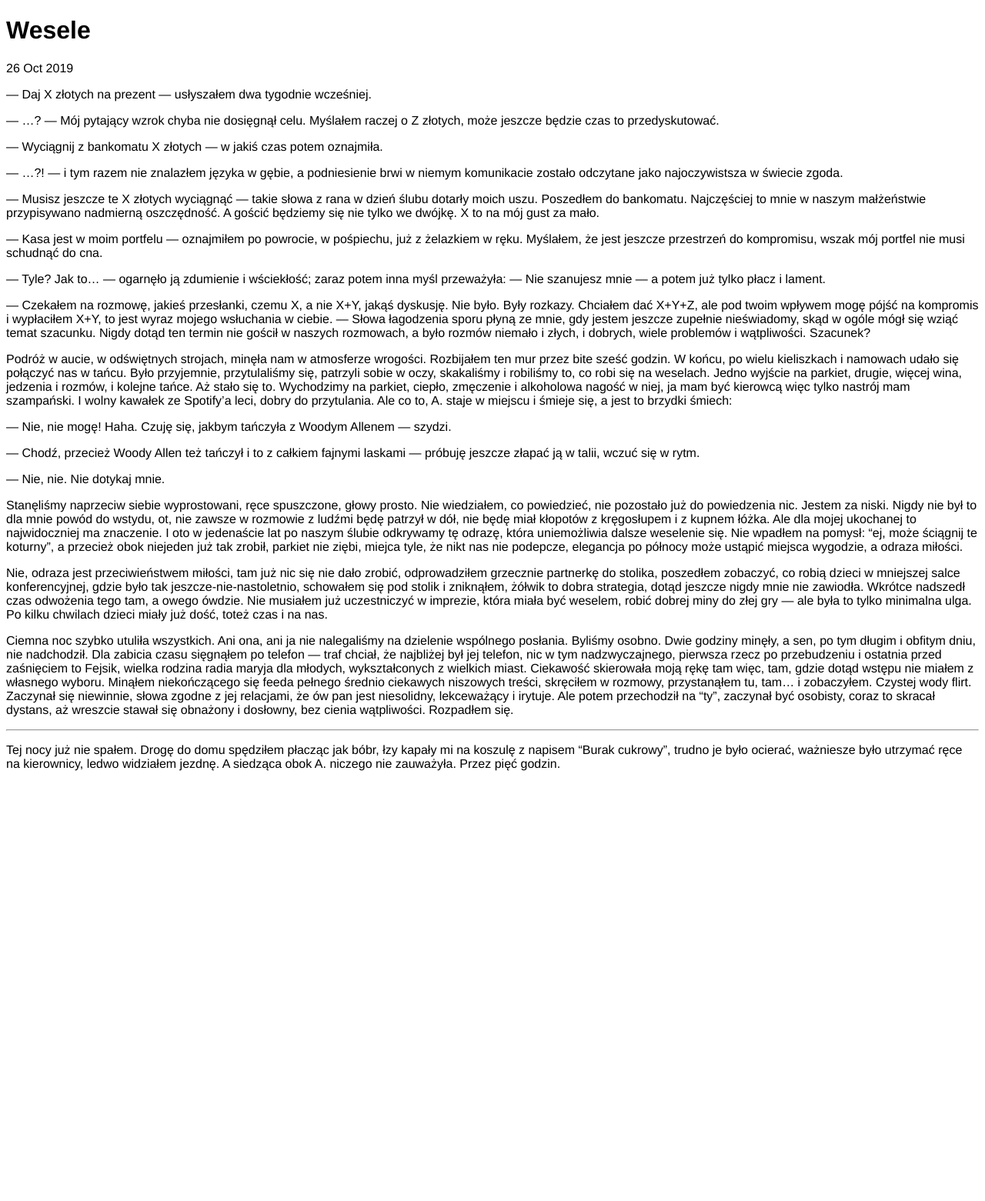
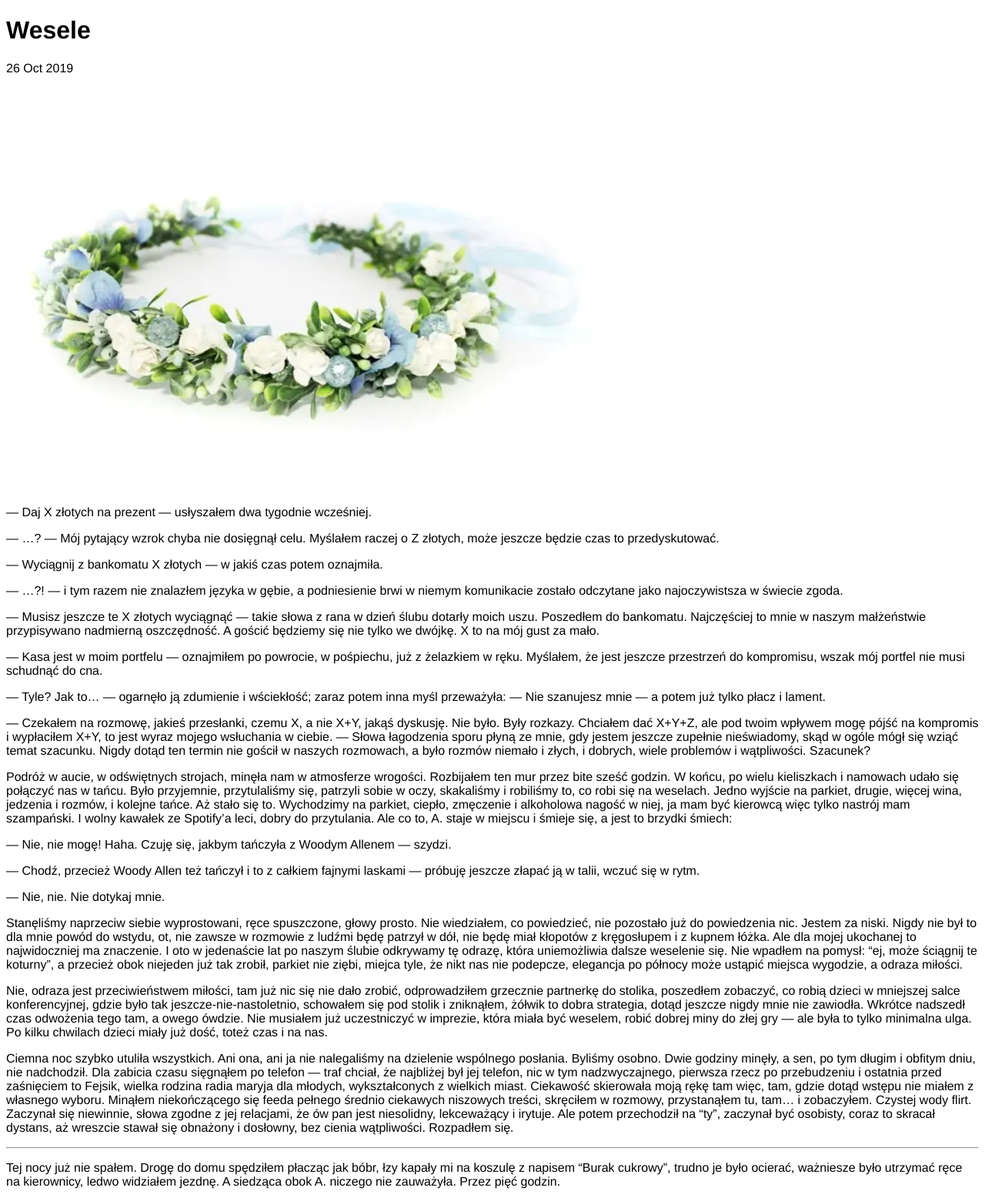
Before and after one commit to jaq-blog-pl/jaq-blog-pl.github.io, a Jekyll site: the page built from _posts/2019-10-26-poczatek.md, in a window 1280 px wide. Shown: the whole page at 77% size. Built offline with Jekyll 4.4.1, drawn with Linux system fonts in a browser that asks for light colours; before the commit the page ends 1018 px from its top, so only the background shows below that.

Commit message:
fixup! 2019-10-26: Wesele

```diff
--- a/_posts/2019-10-26-poczatek.md
+++ b/_posts/2019-10-26-poczatek.md
@@ -3,6 +3,8 @@ layout: post
 title: "Wesele"
 date: 2019-10-26
 ---
+
+![Wianek](/images/wianek.webp)
 
 --- Daj X złotych na prezent --- usłyszałem dwa tygodnie wcześniej.
 
```
